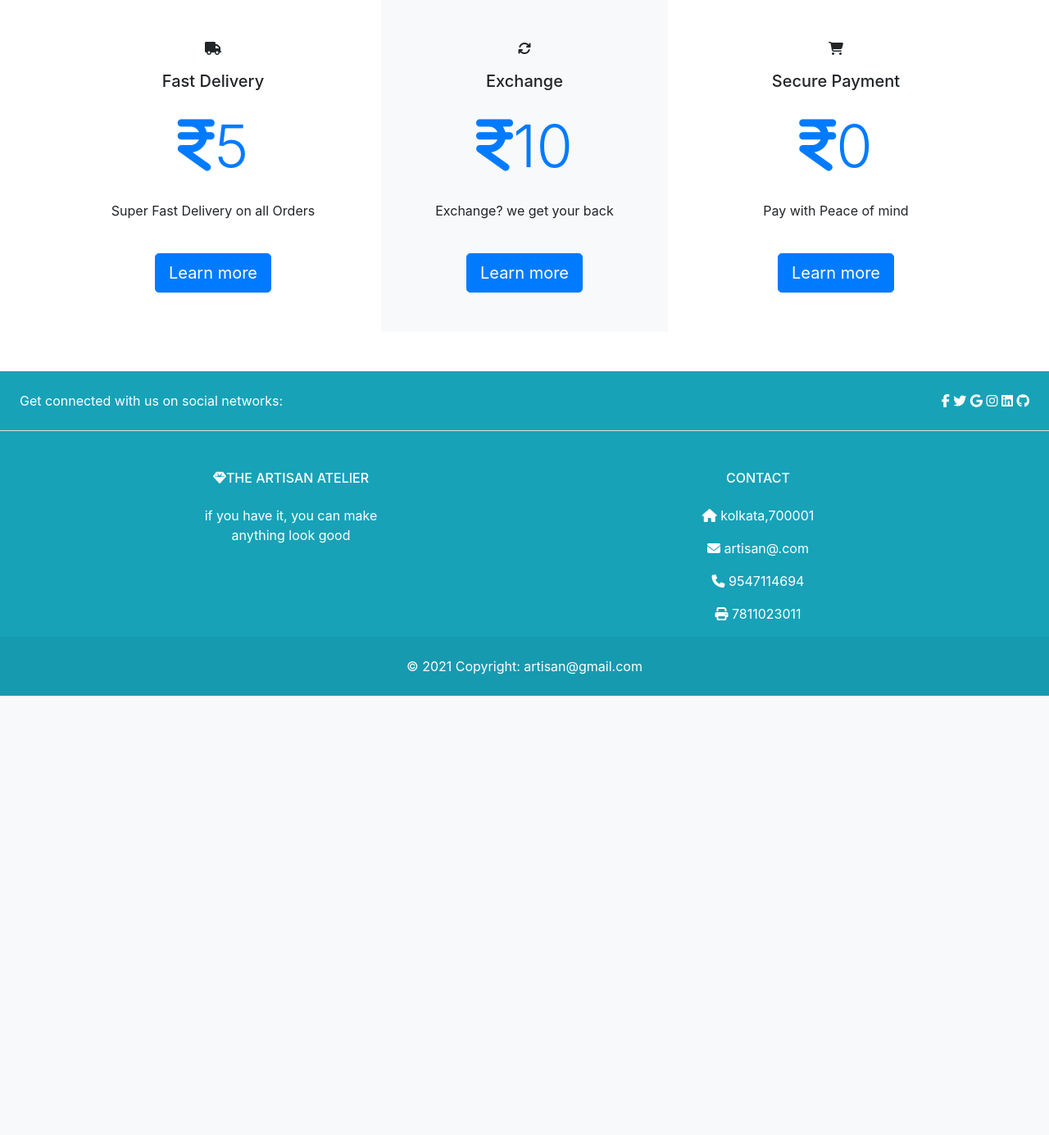
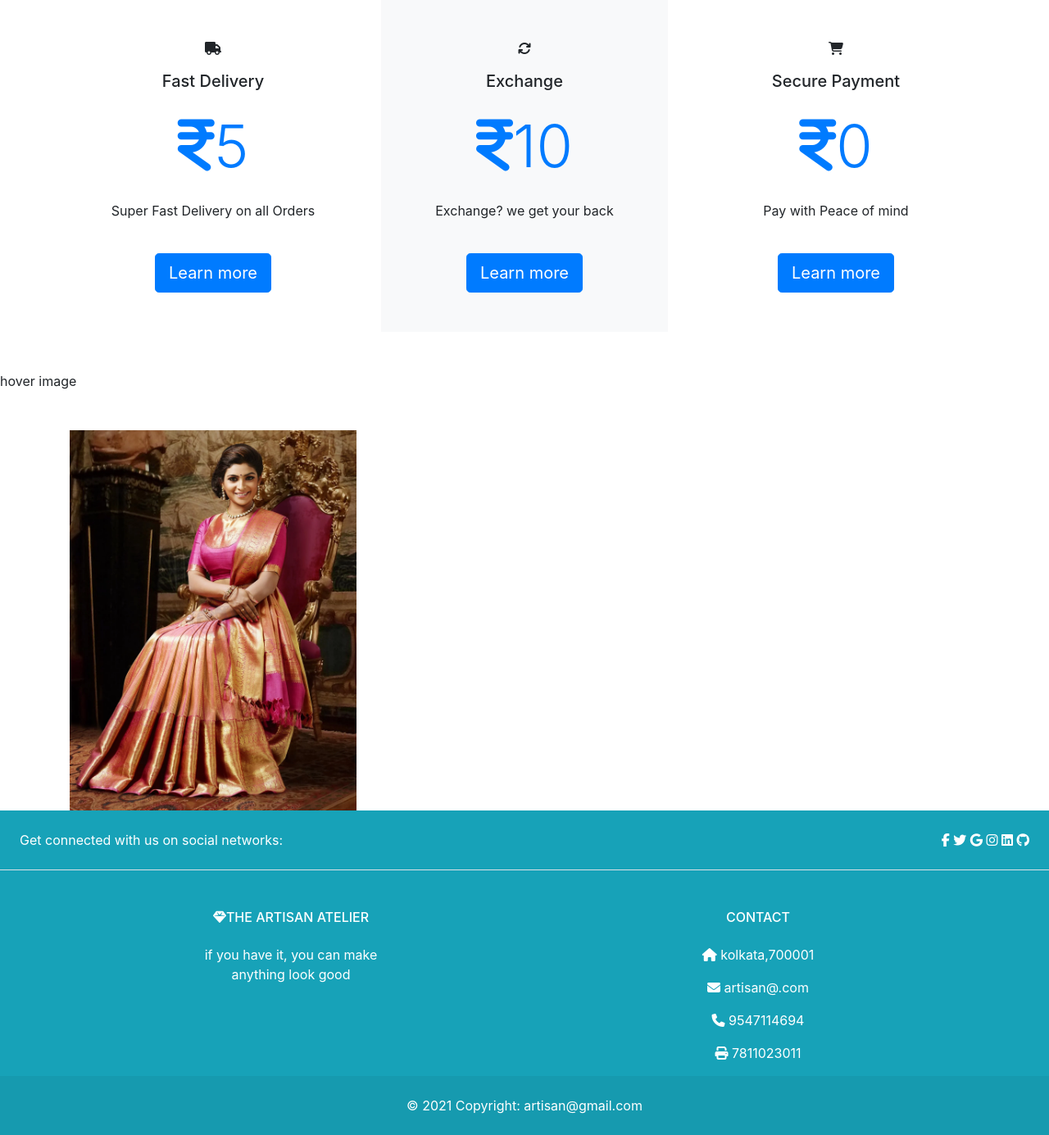
Before and after one commit to arnabg31/pro1, a PHP site: page / in a window 1280 px wide. Shown: the part 1866-3251 px from the top of the page at 82% size. Before the commit the page ends 2715 px from the top, so only its background shows below. Run offline with PHP 8.4, Linux system fonts and the light colour scheme; some libraries are stand-ins or nearby versions.

Commit message:
index hover

```diff
--- a/about.php
+++ b/about.php
@@ -50,6 +50,7 @@
 				<path d="M11.742 10.344a6.5 6.5 0 1 0-1.397 1.398h-.001c.03.04.062.078.098.115l3.85 3.85a1 1 0 0 0 1.415-1.414l-3.85-3.85a1.007 1.007 0 0 0-.115-.1zM12 6.5a5.5 5.5 0 1 1-11 0 5.5 5.5 0 0 1 11 0z"></path></svg></button>
 				</div>
 			</form>
+
 			<!-- Social Media Icons -->
 			<div class="d-block">
 				<div class="d-flex ms-auto">
--- a/index.php
+++ b/index.php
@@ -66,6 +66,7 @@
 		</div>
 
 					</nav>
+
 
     <div class="container-fluid bg-info position-relative shadow ">
              <nav class="navbar navbar-expand-lg navbar-dark py-5 py-lg-0 px-0  px-lg-5">
@@ -276,7 +277,7 @@
 
 
 
-<!--hover image
+hover image
   <link rel="stylesheet" href="https://stackpath.bootstrapcdn.com/bootstrap/4.5.2/css/bootstrap.min.css">
   <style>
     .img-hover-zoom {
@@ -302,7 +303,7 @@
       </div>
     </div>
   </div>
-</div>-->
+</div>
 
 
 
```
